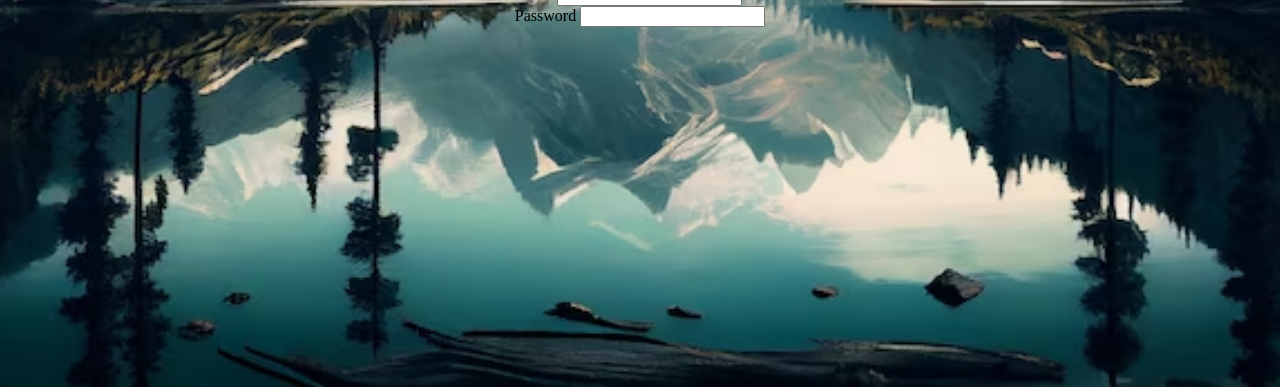
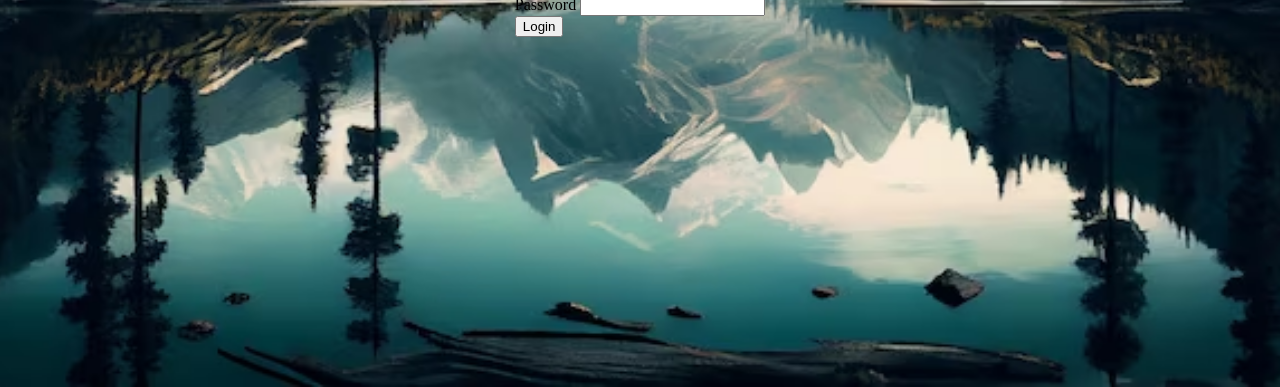
Before and after one commit to HazemSabry/transparent-login-form, a plain HTML site: page index.html in a window 1280 px wide. Shown: the part 413-800 px from the top of the page. Drawn offline with Linux system fonts and the light colour scheme.

Commit message:
login-form button

```diff
--- a/index.html
+++ b/index.html
@@ -19,6 +19,7 @@
             <label for="password">Password</label>
             <input type="password" name="password" id="password" />
           </div>
+          <button type="submit" id="login-submit">Login</button>
         </form>
       </div>
     </div>
```
